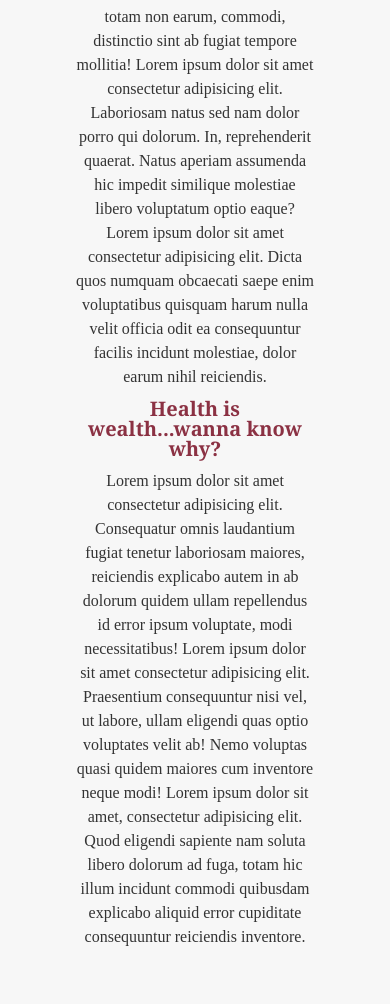
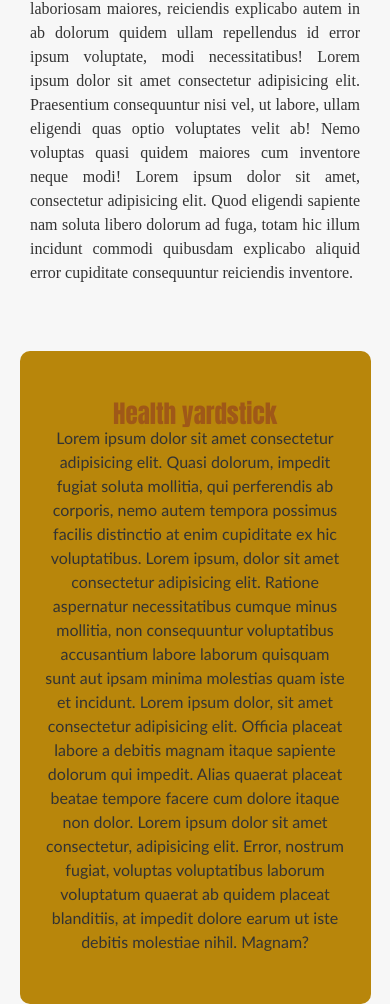
Before and after one commit to Perpe123/Lesson_3_task_1_Obiefuna_Toochi, a website: page index.html in a window 390 px wide. Shown: the part 1712-2716 px from the top of the page. Drawn offline with Linux system fonts and the light colour scheme.

Commit message:
effect some corrections on responsiveness

```diff
--- a/css/style.css
+++ b/css/style.css
@@ -186,6 +186,7 @@ aside {
         "Lucida Sans", Arial, sans-serif;
 	text-align: justify;
     margin: 60px 0;
+    border-radius: 10px;
 }
 
 footer {
@@ -243,10 +244,6 @@ a:hover {
         width: 500px;
     }
 
-    aside{
-        width: 300px;
-    }
-
     a{
         margin-right: 10px;
     }
@@ -261,7 +258,6 @@ a:hover {
     section{
         display: flex;
         flex-direction: column;
-        width: 400px;
     }
 
     main{
@@ -270,8 +266,9 @@ a:hover {
     }
 
     aside{
-        text-align:center;
-        width: 100%;
+        text-align:justify;
+        width: 90%;
+        margin: 1rem auto;
     }
 
 }
@@ -279,22 +276,19 @@ a:hover {
 @media screen and (width<=460px){
     a{
         display: flex;
-        /* flex-direction: columns; */
     }
     section{
         display: flex;
         flex-direction: column;
-        width: 300px;
     }
 
     main{
-        text-align:center;
+        text-align: justify;
         width: 100%;
     }
 
     aside{
         text-align:center;
-        width: 100%;
     }
 
     .mainheader2{
```
